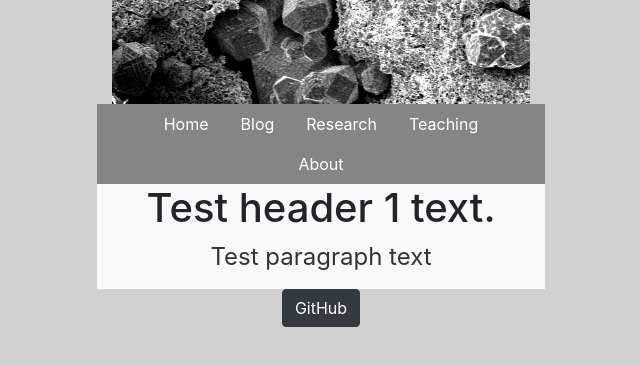
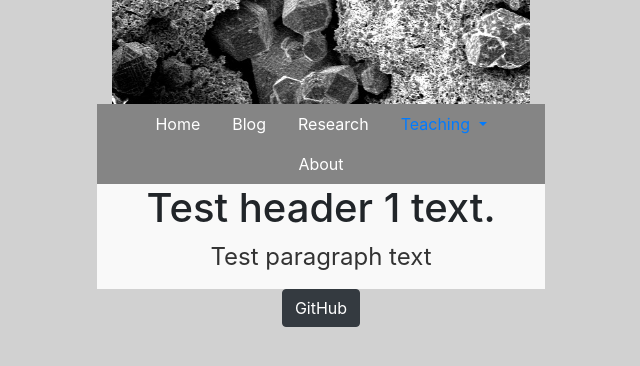
Before and after one commit to emilyripka/nano_NMR, a Jekyll site: the page built from index.html, in a window 1280 px wide. Shown: the top 366 px of the page, without its empty margins (127-767 px from the left). Built offline with Jekyll 4.4.1, drawn with Linux system fonts in a browser that asks for light colours.

Commit message:
dropdown nav

```diff
--- a/_layouts/default.html
+++ b/_layouts/default.html
@@ -39,8 +39,16 @@
                    <li class="nav-item">
                       <a class="nav-link" href="/nano_NMR/research/" style='color:#ffffff'>Research</a>
                    </li>
-                   <li class="nav-item">
-                      <a class="nav-link" href="/nano_NMR/teaching/" style='color:#ffffff'>Teaching</a>
+                   <li class="nav-item dropdown">
+                      <a class="nav-link dropdown-toggle" href="/nano_NMR/teaching/" id="navbarDropdown" role="button" data-toggle="dropdown" aria-haspopup="true" aria-expanded="false">
+                        Teaching
+                      </a>
+                      <div class="dropdown-menu" aria-labelledby="navbarDropdown">
+                         <a class="dropdown-item" href="/nano_NMR/teaching/Fall2019_CHE106">CHE106 (Fall 2019)</a>
+                         <!--a class="dropdown-item" href="#">Another action</a>
+                         <div class="dropdown-divider"></div>
+                         <a class="dropdown-item" href="#">Something else here</a-->
+                      </div>
                    </li>
                    <li class="nav-item">
                       <a class="nav-link" href="/nano_NMR/about/" style='color:#ffffff'>About</a>
```
